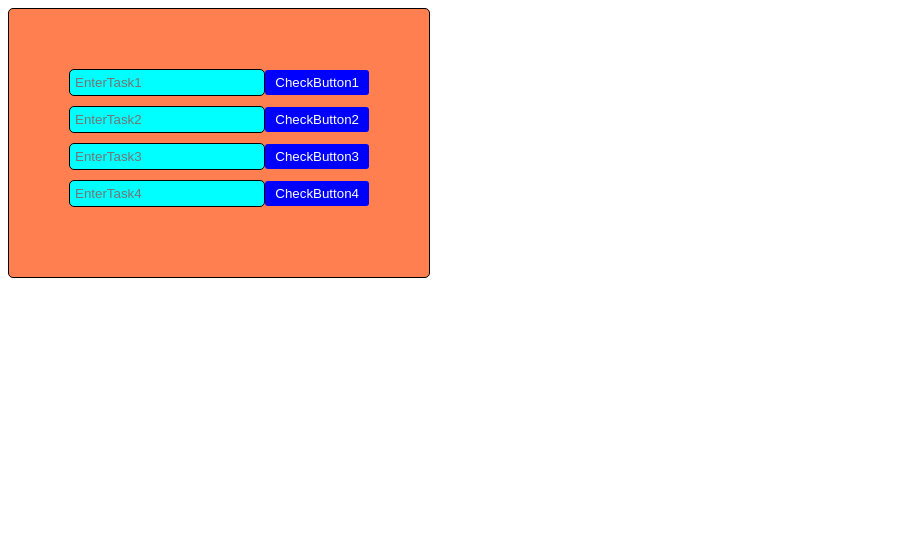
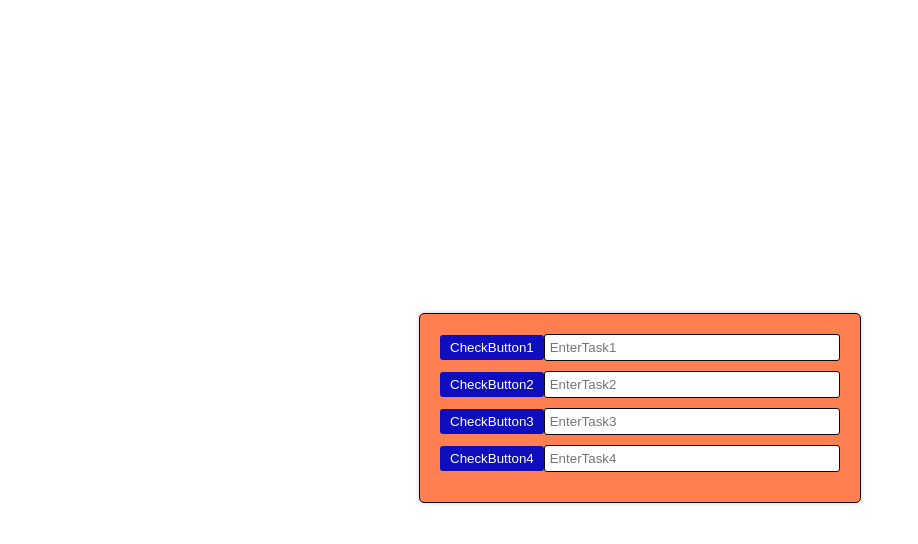
Before and after one commit to Jay-SCM/WebTasknotif, a plain HTML site: page index.html in a window 1280 px wide. Shown: the whole page, without its empty margins (0-918 px from the left). Drawn offline with Linux system fonts and the light colour scheme.

Commit message:
centered the checkbox section with flex moved the check buttons to the left of the card added a hover effect to the buttons and added ananimation delay to hovering over the buttons its still super ugly and i dont plan to change it

```diff
--- a/Style.css
+++ b/Style.css
@@ -1,29 +1,43 @@
-.CARD{
-    width: 300px;
-    border: 1px solid black;
+.CheckBtnSection {
+    display: flex;
+    justify-content: center;
+    align-items: center;
+    height: 100vh;
+}
+.CARD {
+    width: 400px;
+    border: 1px solid #0a0a0a;
+    padding: 20px;
     border-radius: 5px;
-    padding: 60px;
     background-color: coral;
+    box-shadow: 0 0 5px rgba(0, 0, 0, 0.2);
 }
-.inputContainer{
+.inputContainer {
     display: flex;
+    justify-content: space-between;
     align-items: center;
     margin-bottom: 10px;
 }
-.inputBox{
+.inputBox {
     flex: 1;
     padding: 5px;
-    border: 1px solid black;
-    border-radius: 5px;
-    background-color: aqua;
+    border: 1px solid #0a0a0a;
+    border-radius: 3px;
 }
-
-.CheckBtn{
-    background-color: blue;
+.button-container {
+    display: flex;
+    align-items: center;
+}
+.CheckBtn {
+    background-color: #0e0ebe;
     color: white;
     border: none;
     padding: 5px 10px;
-    border-radius:3px;
+    border-radius: 3px;
     cursor: pointer;
-    align-content: center;
+    transition: background-color 0.3s, color 0.3s;
 }
+.CheckBtn:hover {
+    background-color: #dc1991;
+    color: white;
+}
--- a/index.html
+++ b/index.html
@@ -9,20 +9,33 @@
 <section class = "CheckBtnSection">
 <div class = "CARD">
     <div class="inputContainer">
+        <button class="CheckBtn">CheckButton1</button>
     <input class="inputBox" type="text" placeholder="EnterTask1">
-    <button class="CheckBtn">CheckButton1</button>
+        <div class="button-container">
+
+        </div>
 </div>
     <div class="inputContainer">
+        <button class="CheckBtn">CheckButton2</button>
         <input class="inputBox" type="text" placeholder="EnterTask2">
-        <button class="CheckBtn">CheckButton2</button>
+        <div class="button-container">
+
+        </div>
     </div>
     <div class="inputContainer">
+        <button class="CheckBtn">CheckButton3</button>
         <input class="inputBox" type="text" placeholder="EnterTask3">
-        <button class="CheckBtn">CheckButton3</button>
+        <div class="button-container">
+
+            </div>
     </div>
+
     <div class="inputContainer">
+        <button class="CheckBtn">CheckButton4</button>
         <input class="inputBox" type="text" placeholder="EnterTask4">
-        <button class="CheckBtn">CheckButton4</button>
+        <div class="button-container">
+
+            </div>
     </div>
 </div>
 </section>
```
